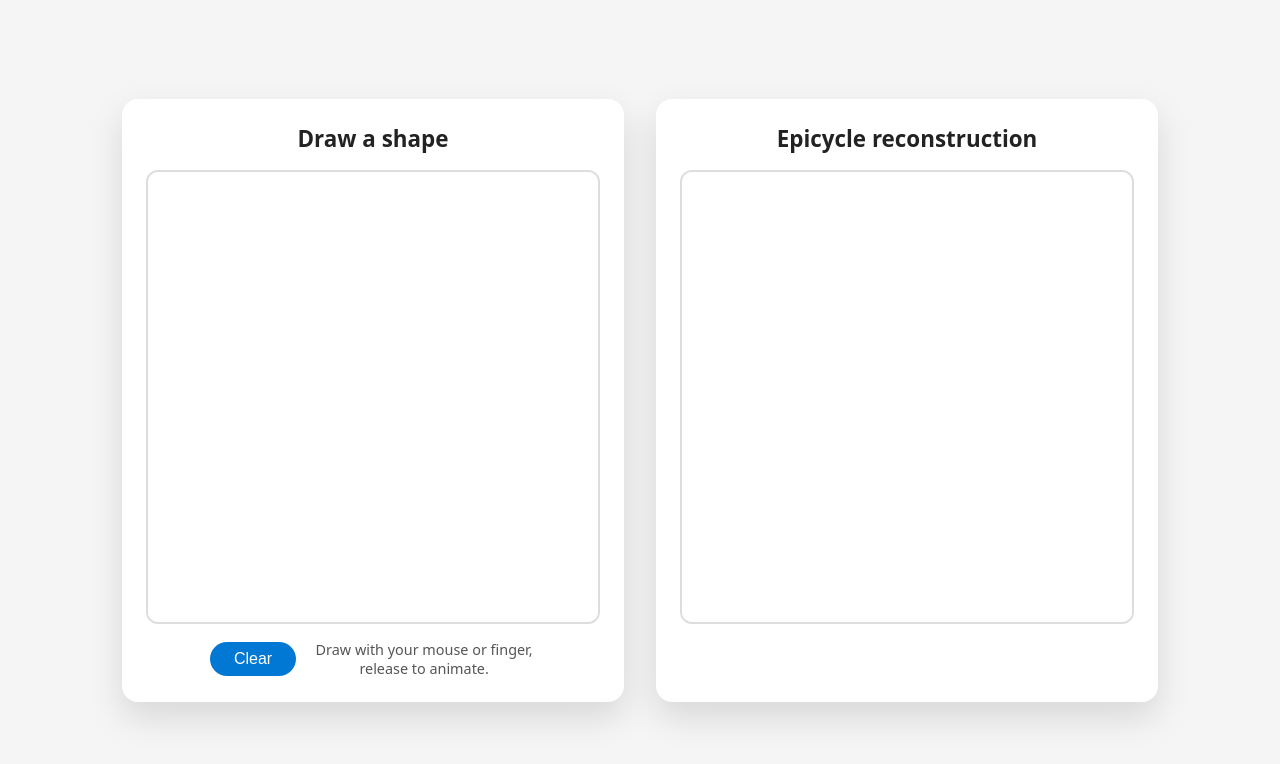
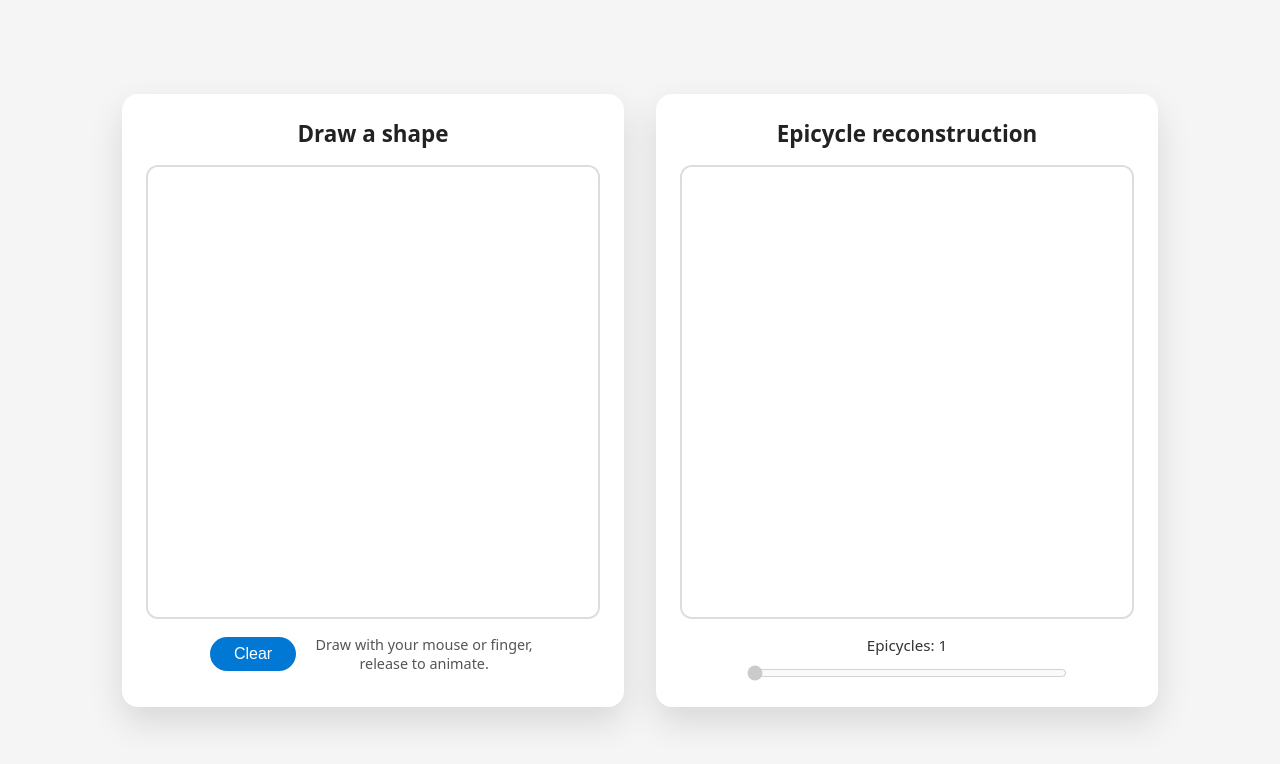
Before and after one commit to bigjmn/Epicycles, a plain HTML site: page web/index.html in a window 1280 px wide. Both pictures are taken after a click on the button "Clear". Drawn offline with Linux system fonts and the light colour scheme.

Commit message:
Add epicycle count slider to animation

```diff
--- a/web/index.html
+++ b/web/index.html
@@ -19,6 +19,21 @@
     <section class="panel">
       <h1>Epicycle reconstruction</h1>
       <canvas id="epicycleCanvas" width="500" height="500"></canvas>
+      <div class="epi-controls">
+        <label for="epicycleSlider" class="slider-label">
+          Epicycles: <span id="epicycleValue">1</span>
+        </label>
+        <input
+          id="epicycleSlider"
+          class="slider"
+          type="range"
+          min="1"
+          step="1"
+          max="1"
+          value="1"
+          disabled
+        />
+      </div>
     </section>
   </main>
   <script src="main.js"></script>
--- a/web/main.js
+++ b/web/main.js
@@ -3,6 +3,8 @@ const drawCtx = drawCanvas.getContext('2d');
 const epiCanvas = document.getElementById('epicycleCanvas');
 const epiCtx = epiCanvas.getContext('2d');
 const clearBtn = document.getElementById('clearBtn');
+const epicycleSlider = document.getElementById('epicycleSlider');
+const epicycleValue = document.getElementById('epicycleValue');
 
 let drawing = false;
 let sampledPoints = [];
@@ -13,6 +15,7 @@ let fourierSeries = [];
 let signalLength = 0;
 let time = 0;
 let trace = [];
+let epicycleLimit = 1;
 const maxTraceLength = 1000;
 const animationSpeed = 1; // matches discrete sample step
 
@@ -81,6 +84,7 @@ function endDrawing(event) {
   signalLength = sampledPoints.length * 2;
   time = 0;
   trace = [];
+  setupEpicycleSlider();
   startAnimation();
 }
 
@@ -142,7 +146,8 @@ function stepAnimation() {
   epiCtx.lineWidth = 1.5;
   epiCtx.strokeStyle = 'rgba(0, 0, 0, 0.2)';
 
-  for (let i = 0; i < fourierSeries.length; i += 1) {
+  const activeEpicycles = Math.min(epicycleLimit, fourierSeries.length);
+  for (let i = 0; i < activeEpicycles; i += 1) {
     const coeff = fourierSeries[i];
     const prevX = x;
     const prevY = y;
@@ -220,6 +225,11 @@ function resetAll() {
   trace = [];
   time = 0;
   lastPoint = null;
+  epicycleLimit = 1;
+  epicycleSlider.value = '1';
+  epicycleSlider.max = '1';
+  epicycleSlider.disabled = true;
+  epicycleValue.textContent = '1';
   drawCtx.fillStyle = '#fff';
   drawCtx.fillRect(0, 0, drawCanvas.width, drawCanvas.height);
   drawCtx.beginPath();
@@ -238,3 +248,20 @@ document.addEventListener('touchmove', event => {
     event.preventDefault();
   }
 }, { passive: false });
+
+epicycleSlider.addEventListener('input', event => {
+  const value = Number.parseInt(event.target.value, 10);
+  epicycleLimit = Number.isNaN(value) ? epicycleLimit : Math.max(1, value);
+  epicycleValue.textContent = epicycleLimit;
+  time = 0;
+  trace = [];
+});
+
+function setupEpicycleSlider() {
+  const maxEpicycles = Math.max(1, fourierSeries.length);
+  epicycleSlider.max = String(maxEpicycles);
+  epicycleLimit = maxEpicycles;
+  epicycleSlider.value = String(epicycleLimit);
+  epicycleSlider.disabled = false;
+  epicycleValue.textContent = epicycleLimit;
+}
--- a/web/styles.css
+++ b/web/styles.css
@@ -55,6 +55,24 @@ canvas {
   justify-content: center;
 }
 
+.epi-controls {
+  display: flex;
+  flex-direction: column;
+  align-items: center;
+  gap: 0.5rem;
+  width: 100%;
+}
+
+.slider-label {
+  font-size: 0.95rem;
+  color: #333;
+}
+
+.slider {
+  width: 100%;
+  max-width: 320px;
+}
+
 button {
   padding: 0.5rem 1.5rem;
   font-size: 1rem;
```
